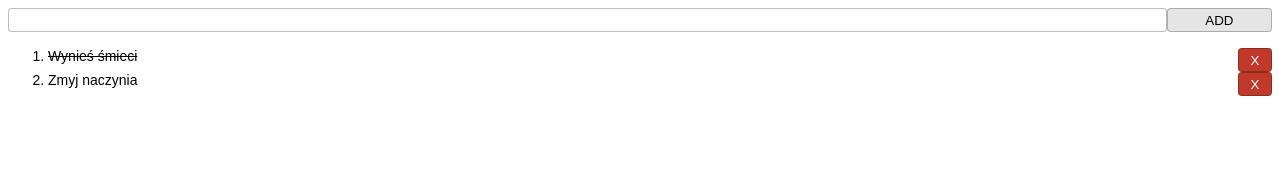
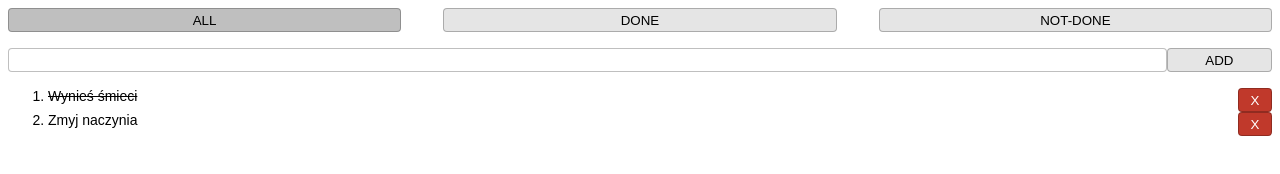
Before and after one commit to coderoadpl/frontend--psd--project-3.3, a plain HTML site: page index.html in a window 1280 px wide. Drawn offline with Linux system fonts and the light colour scheme.

Commit message:
Filtering by UI added

```diff
--- a/script.js
+++ b/script.js
@@ -76,6 +76,12 @@ const filterByCompleted = function (task) {
     if (filter === 'NOT-DONE') return !task.isCompleted
 
     return true
+}
+
+const onFilterChange = function (filterValue) {
+    filter = filterValue
+
+    update()
 }
 
 const onNewToDoNameChange = function (event) {
@@ -193,6 +199,34 @@ const renderNewTaskForm = function () {
     return container
 }
 
+const renderFilterButton = function (filterValue, activeFilter) {
+    let className = 'todo-list__button todo-list__button--filter'
+    if (filterValue === activeFilter) {
+        className = className + ' todo-list__button--filter-active'
+    }
+
+    return renderButton(
+        filterValue,
+        function () { onFilterChange(filterValue) },
+        className
+    )
+}
+
+const renderFilters = function (activeFilter) {
+    const container = document.createElement('div')
+    container.className = 'todo-list__filters'
+
+    const buttonAll = renderFilterButton('ALL', activeFilter)
+    const buttonDone = renderFilterButton('DONE', activeFilter)
+    const buttonNotDone = renderFilterButton('NOT-DONE', activeFilter)
+
+    container.appendChild(buttonAll)
+    container.appendChild(buttonDone)
+    container.appendChild(buttonNotDone)
+
+    return container
+}
+
 const render = function () {
     const container = document.createElement('div')
     container.className = 'todo-list'
@@ -200,9 +234,11 @@ const render = function () {
     const filteredTasks = tasks
         .filter(filterByCompleted)
 
+    const filtersElement = renderFilters(filter)
     const newTaskFormElement = renderNewTaskForm()
     const taskListElement = renderTasksList(filteredTasks)
 
+    container.appendChild(filtersElement)
     container.appendChild(newTaskFormElement)
     container.appendChild(taskListElement)
 
--- a/style.css
+++ b/style.css
@@ -1,3 +1,10 @@
+.todo-list__filters{
+    display: flex;
+    justify-content: space-between;
+    font-size: 12px;
+    margin-bottom: 16px;
+}
+
 .todo-list__form {
     display: flex;
 }
@@ -29,6 +36,14 @@
     background-color: #c0392b;
 }
 
+.todo-list__button--filter {
+    width: 30%;
+}
+
+.todo-list__button--filter-active {
+    background-color: rgba(0, 0, 0, 0.25);
+}
+
 .todo-list__button:hover {
     background-color: rgba(0, 0, 0, 0.05);
 }
@@ -43,11 +58,11 @@
     font-size: 14px;
 }
 
-.todo-list__list-item-wrapper{
+.todo-list__list-item-wrapper {
     display: flex;
     justify-content: space-between;
 }
 
-.todo-list__list-item--completed .todo-list__list-item-text-container{
+.todo-list__list-item--completed .todo-list__list-item-text-container {
     text-decoration: line-through;
 }
```
